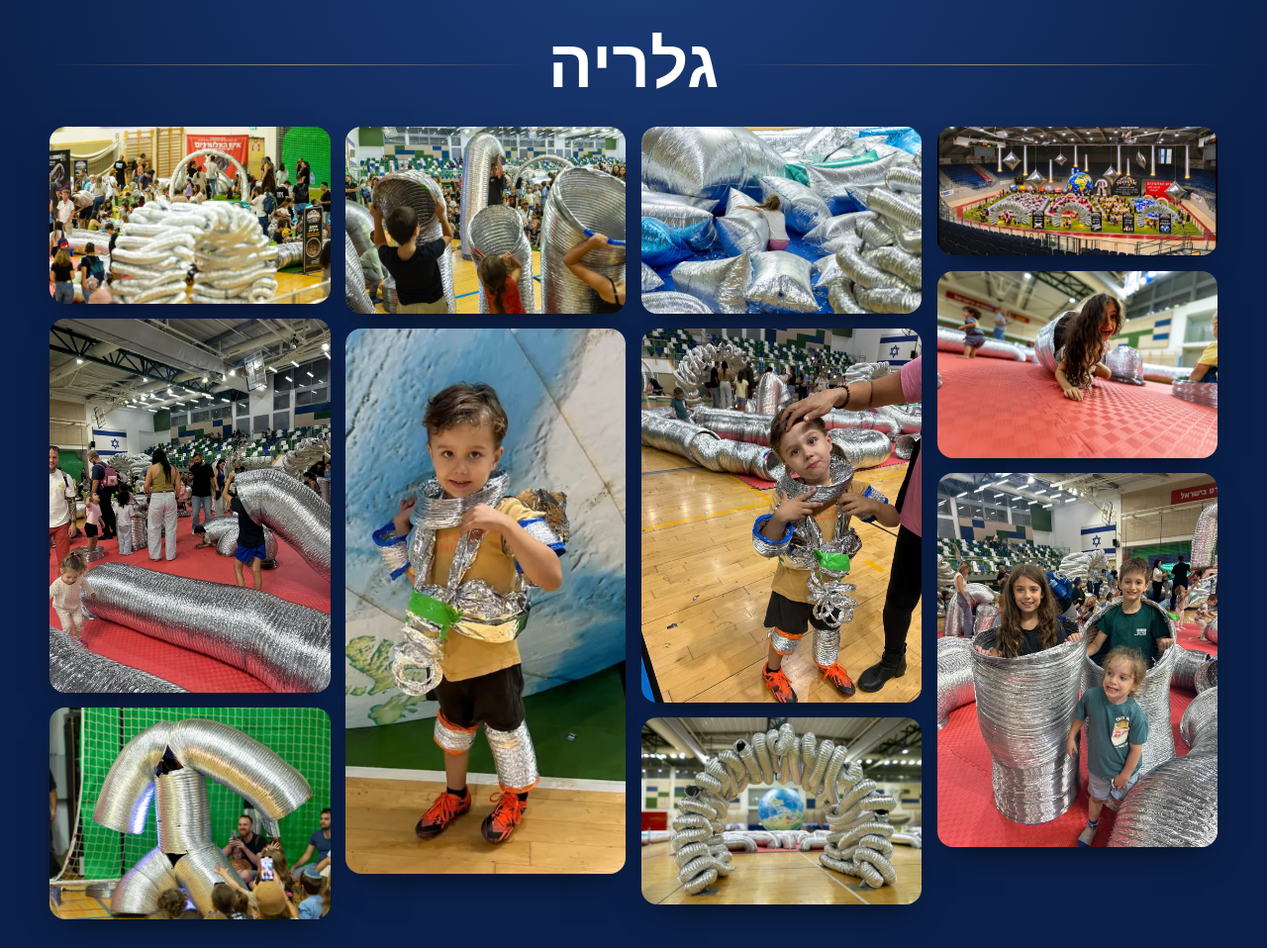
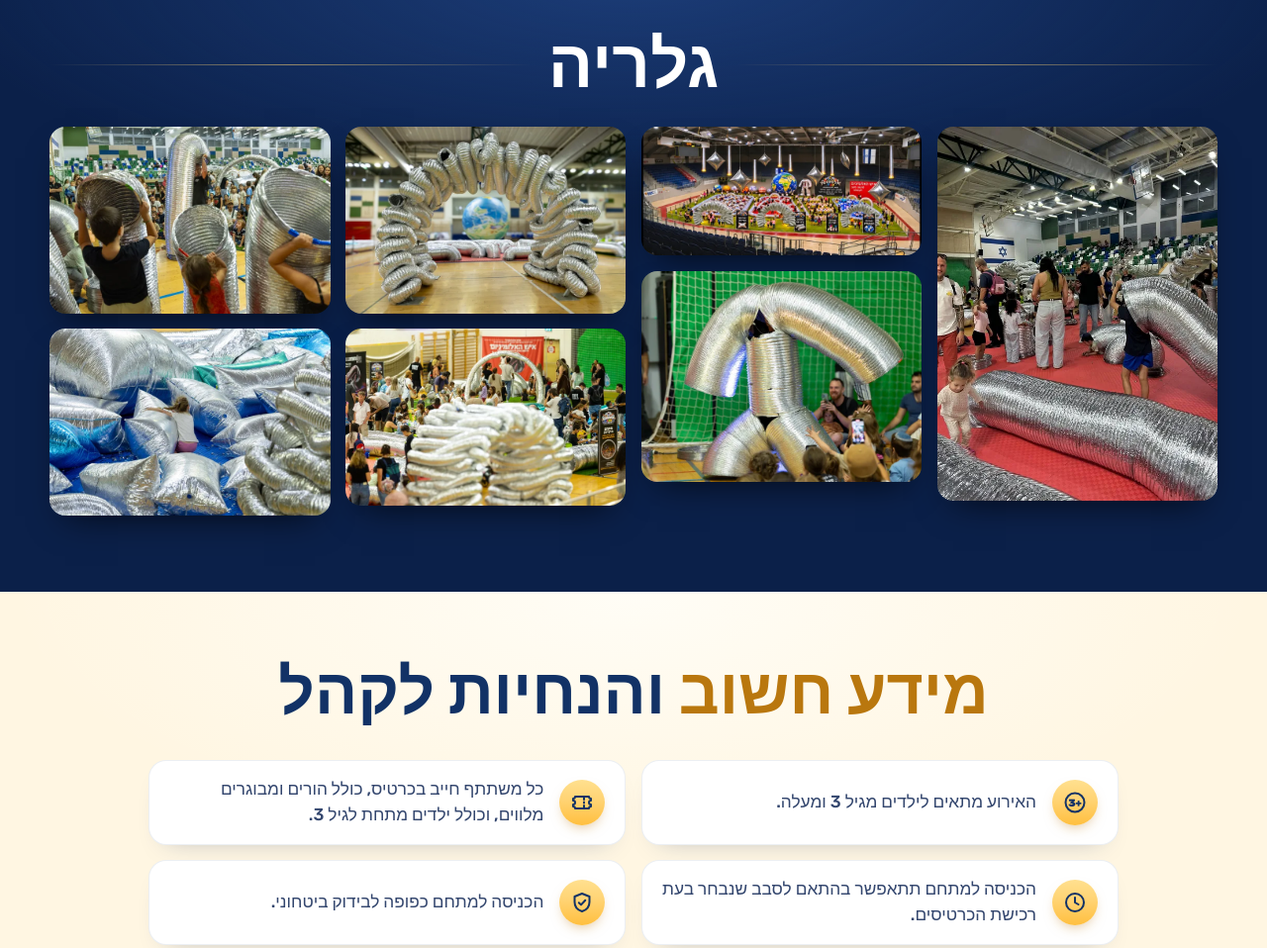
Before and after one commit to Gal-Fadlon/hanukkah-beersheva, a plain HTML site: page index.html in a window 1280 px wide. Shown: the part 1560-2518 px from the top of the page at 99% size. Drawn offline with Linux system fonts and the light colour scheme; a web font is replaced by a local one.

Commit message:
Gallery: remove 4 photos, rebalance

```diff
--- a/index.html
+++ b/index.html
@@ -367,17 +367,13 @@ footer{background:#040c1f;border-top:1px solid rgba(255,211,115,.28);padding:34p
   <div class="wrap">
     <div class="gal-head"><h2 id="gal-title">גלריה</h2></div>
     <ul class="gallery" role="list">
-      <li><button type="button" data-full="assets/gallery/g01.webp" aria-label="הגדלת תמונה 1"><img src="assets/gallery/g01-s.webp" alt="" loading="lazy"></button></li>
-      <li><button type="button" data-full="assets/gallery/g02.webp" aria-label="הגדלת תמונה 2"><img src="assets/gallery/g02-s.webp" alt="" loading="lazy"></button></li>
-      <li><button type="button" data-full="assets/gallery/g03.webp" aria-label="הגדלת תמונה 3"><img src="assets/gallery/g03-s.webp" alt="" loading="lazy"></button></li>
-      <li><button type="button" data-full="assets/gallery/g04.webp" aria-label="הגדלת תמונה 4"><img src="assets/gallery/g04-s.webp" alt="" loading="lazy"></button></li>
-      <li><button type="button" data-full="assets/gallery/g06.webp" aria-label="הגדלת תמונה 5"><img src="assets/gallery/g06-s.webp" alt="" loading="lazy"></button></li>
-      <li><button type="button" data-full="assets/gallery/g07.webp" aria-label="הגדלת תמונה 6"><img src="assets/gallery/g07-s.webp" alt="" loading="lazy"></button></li>
-      <li><button type="button" data-full="assets/gallery/g09.webp" aria-label="הגדלת תמונה 7"><img src="assets/gallery/g09-s.webp" alt="" loading="lazy"></button></li>
-      <li><button type="button" data-full="assets/gallery/g10.webp" aria-label="הגדלת תמונה 8"><img src="assets/gallery/g10-s.webp" alt="" loading="lazy"></button></li>
-      <li><button type="button" data-full="assets/gallery/g11.webp" aria-label="הגדלת תמונה 9"><img src="assets/gallery/g11-s.webp" alt="" loading="lazy"></button></li>
-      <li><button type="button" data-full="assets/gallery/g12.webp" aria-label="הגדלת תמונה 10"><img src="assets/gallery/g12-s.webp" alt="" loading="lazy"></button></li>
-      <li><button type="button" data-full="assets/gallery/g13.webp" aria-label="הגדלת תמונה 11"><img src="assets/gallery/g13-s.webp" alt="" loading="lazy"></button></li>
+      <li><button type="button" data-full="assets/gallery/g12.webp" aria-label="הגדלת תמונה 1"><img src="assets/gallery/g12-s.webp" alt="" loading="lazy"></button></li>
+      <li><button type="button" data-full="assets/gallery/g01.webp" aria-label="הגדלת תמונה 2"><img src="assets/gallery/g01-s.webp" alt="" loading="lazy"></button></li>
+      <li><button type="button" data-full="assets/gallery/g13.webp" aria-label="הגדלת תמונה 3"><img src="assets/gallery/g13-s.webp" alt="" loading="lazy"></button></li>
+      <li><button type="button" data-full="assets/gallery/g07.webp" aria-label="הגדלת תמונה 4"><img src="assets/gallery/g07-s.webp" alt="" loading="lazy"></button></li>
+      <li><button type="button" data-full="assets/gallery/g11.webp" aria-label="הגדלת תמונה 5"><img src="assets/gallery/g11-s.webp" alt="" loading="lazy"></button></li>
+      <li><button type="button" data-full="assets/gallery/g09.webp" aria-label="הגדלת תמונה 6"><img src="assets/gallery/g09-s.webp" alt="" loading="lazy"></button></li>
+      <li><button type="button" data-full="assets/gallery/g04.webp" aria-label="הגדלת תמונה 7"><img src="assets/gallery/g04-s.webp" alt="" loading="lazy"></button></li>
     </ul>
   </div>
 </section>
```
